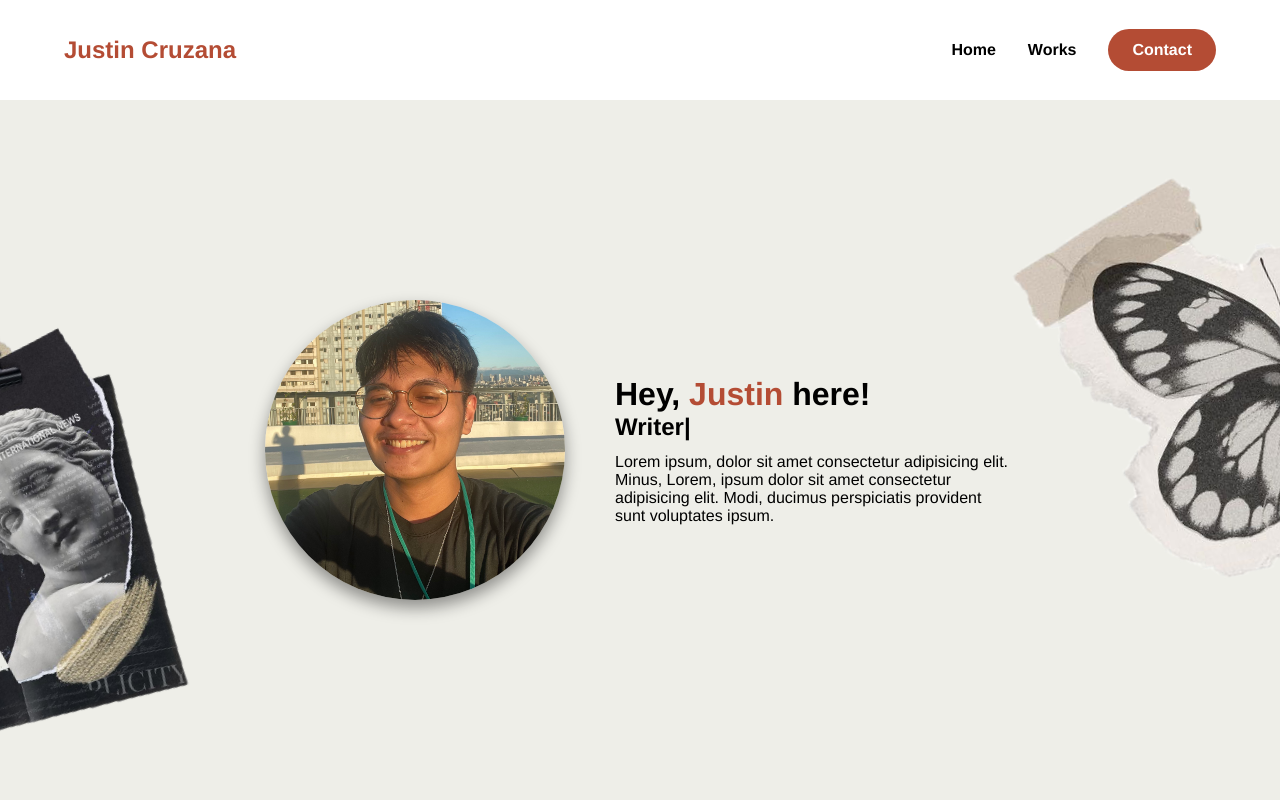
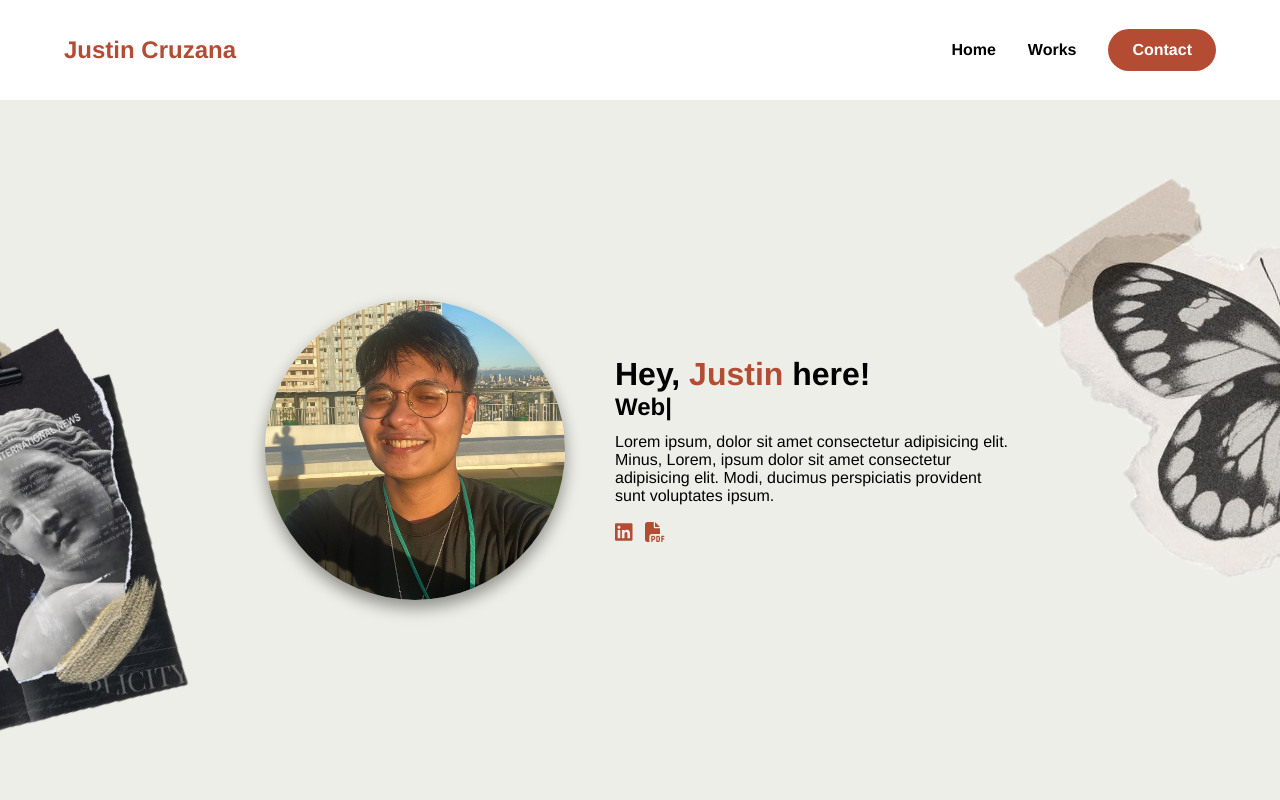
Before and after one commit to pkWafuuu/freelance-eportfolio, a React (Create React App) app: page / in a window 1280 px wide. Shown: the top 800 px of the page. Built offline with nearby package versions, Linux system fonts and the light colour scheme.

Commit message:
feat: add links to linkedin and resume

```diff
--- a/package.json
+++ b/package.json
@@ -4,6 +4,7 @@
   "private": true,
   "dependencies": {
     "@fortawesome/fontawesome-svg-core": "^6.4.0",
+    "@fortawesome/free-brands-svg-icons": "^6.4.0",
     "@fortawesome/free-solid-svg-icons": "^6.4.0",
     "@fortawesome/react-fontawesome": "^0.2.0",
     "@testing-library/jest-dom": "^5.16.5",
--- a/src/components/Landing.jsx
+++ b/src/components/Landing.jsx
@@ -1,7 +1,9 @@
 import picture from "../assets/justin.jpg";
 import collageBG1 from "../assets/collage 1.png"
 import collageBG2 from "../assets/collage 2.png"
+import resume from "../assets/resume.pdf"
 import Typical from "react-typical";
+import { FontAwesomeIcon } from "@fortawesome/react-fontawesome";
 
 function Landing({ landing }) {
   return (
@@ -16,13 +18,25 @@ function Landing({ landing }) {
               Hey, <span className="text__color">Justin</span> here!
             </h1>
 						<h2 className="header__sub-title">
-						<Typical loop={Infinity} steps={[1500, "", 1500, "Poet", 1500, "Writer", 2100, "Web Developer", 2000]} />
+						<Typical loop={Infinity} steps={[1000, "Poet", 1500, "Writer", 2100, "Web Developer"]} />
 						</h2>
             <p className="header__para">
               Lorem ipsum, dolor sit amet consectetur adipisicing elit. Minus,
               Lorem, ipsum dolor sit amet consectetur adipisicing elit. Modi,
               ducimus perspiciatis provident sunt voluptates ipsum.
             </p>
+						<ul className="header__links">
+							<li className="header__link">
+								<a href="https://www.linkedin.com/in/justin-cruzana-18265519a/" target="_blank">
+									<FontAwesomeIcon icon="fa-brands fa-linkedin" />
+								</a>
+							</li>
+							<li className="header__link">
+								<a href={resume} target="_blank">
+									<FontAwesomeIcon icon="file-pdf" />
+								</a>
+							</li>
+						</ul>
           </div>
         </header>
 				<img src={collageBG1} alt="" className="bg__filler collage__bg1" />
--- a/src/css/landing.css
+++ b/src/css/landing.css
@@ -53,6 +53,21 @@ header {
 .header__para {
 	margin-top: 12px;
 	animation: fade-up 1000ms 500ms backwards;
+}
+
+.header__links {
+	display: flex;
+}
+
+.header__link {
+	color: #b44c34;
+	font-size: 20px;
+	margin: 16px 12px 0 0 ;
+	transition: transform 300ms ease;
+}
+
+.header__link:hover {
+	transform: translateY(-2px);
 }
 
 .bg__filler{
@@ -136,6 +151,7 @@ header {
 	}
 	.collage__bg1 {
 		height: 280px;
+		bottom: 0;
 		transform: translateX(-200px) rotate(-20deg);
 	}
 	.collage__bg2 {
--- a/src/index.js
+++ b/src/index.js
@@ -4,9 +4,11 @@ import './index.css';
 import App from './App';
 import reportWebVitals from './reportWebVitals';
 import { library } from "@fortawesome/fontawesome-svg-core";
-import { faBars, faTimes } from "@fortawesome/free-solid-svg-icons";
+import { faBars, faTimes, faFilePdf  } from "@fortawesome/free-solid-svg-icons";
+import { faLinkedin } from "@fortawesome/free-brands-svg-icons"
 
-library.add( faBars, faTimes)
+
+library.add( faBars, faTimes, faLinkedin, faFilePdf)
 
 const root = ReactDOM.createRoot(document.getElementById('root'));
 root.render(
```
Also changed, not shown: 2 other files (tests, documents, lock files or other folders).
